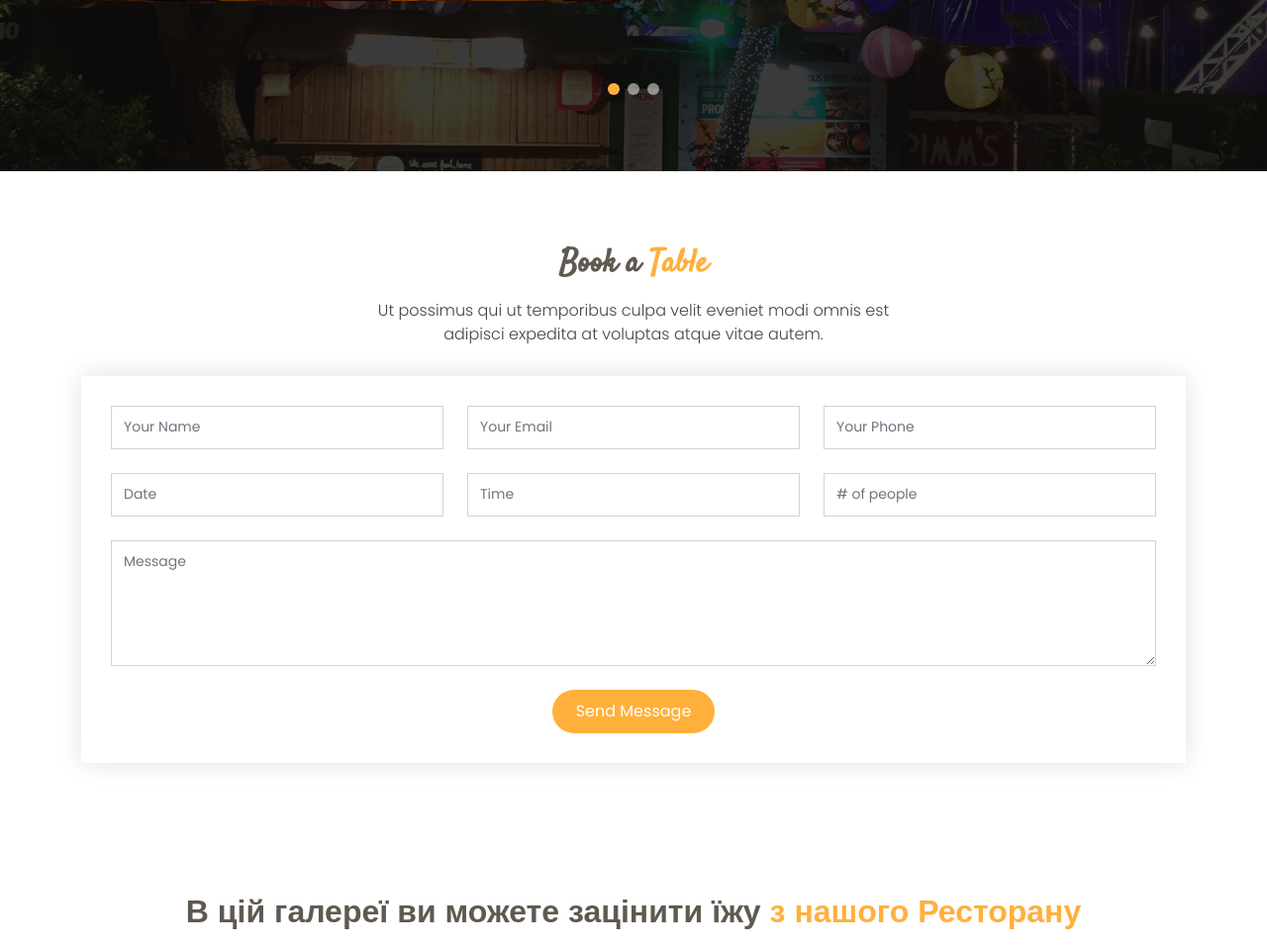
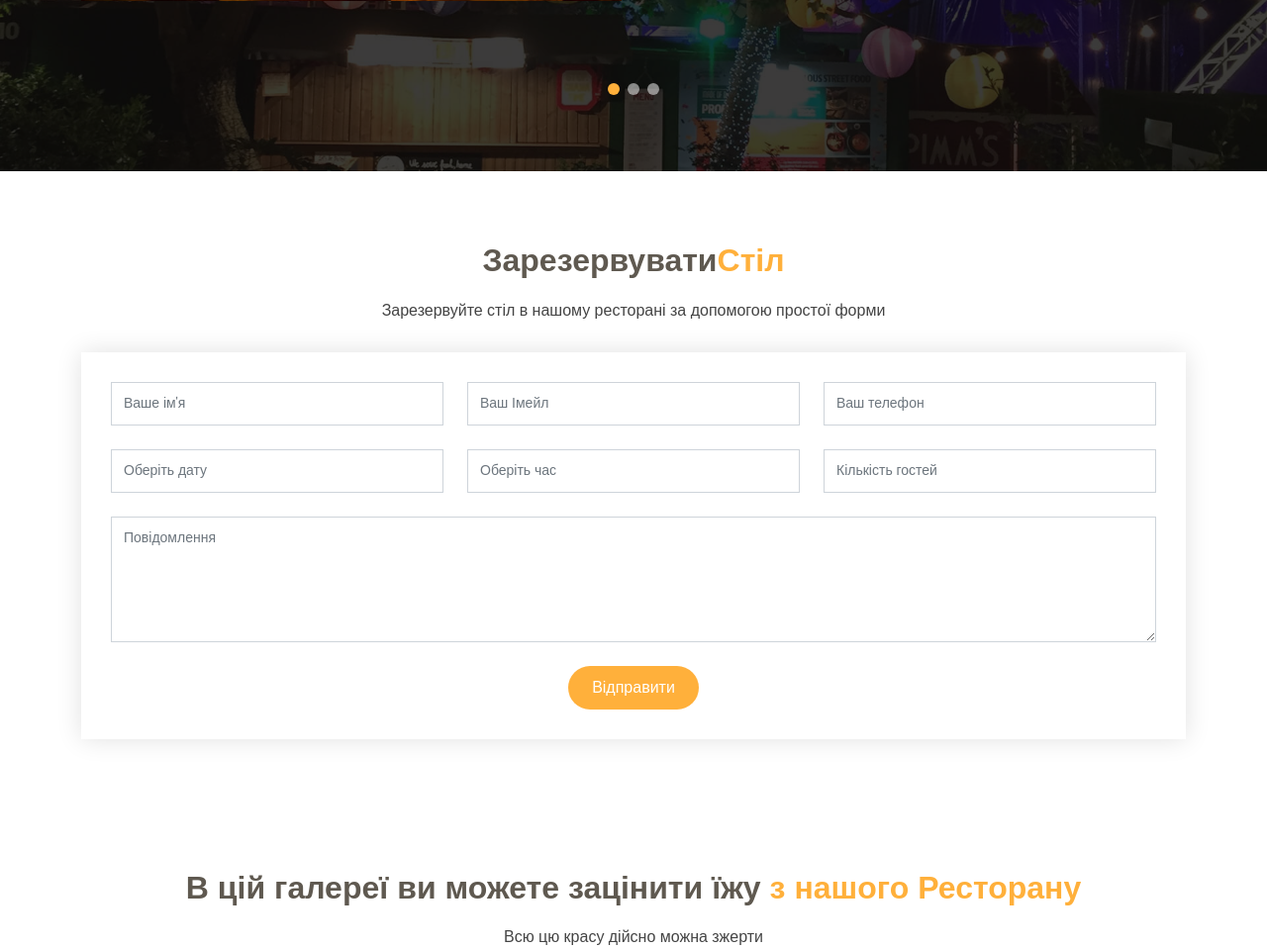
Before and after one commit to Garina006/My_restaurant, a Django app: page / in a window 1280 px wide. Shown: the part 3250-4209 px from the top of the page at 99% size. Run offline with Django 4.2, Linux system fonts and the light colour scheme; data comes from the database, SQL or seed files in the repository; both versions use the stored data as it was after the commit; some libraries are stand-ins or nearby versions.

Commit message:
create form for reservation table, change html (base)

```diff
--- /dev/null
+++ b/main_page/forms.py
@@ -0,0 +1,76 @@
+from django import forms
+from manager.models import UserReservation
+
+
+class UserReservationForm(forms.ModelForm):
+    name = forms.CharField(max_length=50,
+                           widget=forms.TextInput(attrs={
+                            'type': "text",
+                            'name': "name",
+                            'class': "form-control",
+                            'id':  "name",
+                            'placeholder':  "Ваше ім'я",
+                            'data - rule':  "minlen:4",
+                            'data - msg':  "Please enter at least 4 chars",
+                            }))
+
+    persons = forms.IntegerField(widget=forms.NumberInput(attrs={
+                            'type': 'number',
+                            'class': 'form-control',
+                            'name': 'people',
+                            'id': 'people',
+                            'placeholder': 'Кількість гостей',
+                            'data - rule': 'minlen:1',
+                            'data - msg': 'Введіть щонайменше 1 символ',
+                             }))
+
+    phone = forms.CharField(max_length=15, widget=forms.TextInput(attrs={
+                            'type': 'text',
+                            'class': 'form-control',
+                            'name': 'phone',
+                            'id': 'phone',
+                            'placeholder': 'Ваш телефон',
+                            'data-rule': 'minlen:10',
+                            'data-msg': 'Введіть щонайменше 10 символів',
+                            }))
+
+    message = forms.CharField(max_length=500, widget=forms.Textarea(attrs={
+                            'class': 'form-control',
+                            'name': 'message',
+                            'rows': '5',
+                            'placeholder': 'Повідомлення',
+                            }))
+
+    email = forms.EmailField(widget=forms.EmailInput(attrs={
+                            'type': 'email',
+                            'class': 'form-control',
+                            'name': 'email',
+                            'id': 'email',
+                            'placeholder': 'Ваш Імейл',
+                            'data-rule': 'email',
+                            'data-msg': 'Будь ласка, введіть вірний імейл',
+                            }))
+
+    date_reserve = forms.DateField(widget=forms.DateInput(attrs={
+                            'type': 'text',
+                            'name': 'date',
+                            'class': 'form-control',
+                            'id': 'date',
+                            'placeholder': 'Оберіть дату',
+                            'data-rule': 'minlen:4',
+                            'data-msg': 'Введіть щонайменше 4 символи',
+                            }))
+
+    time_reserve = forms.TimeField(widget=forms.TimeInput(attrs={
+                            'type': 'text',
+                            'class': 'form-control',
+                            'name': 'time',
+                            'id': 'time',
+                            'placeholder': 'Оберіть час',
+                            'data-rule': 'minlen:4',
+                            'data-msg': 'Введіть щонайменше 4 символи',
+                            }))
+
+    class Meta:
+        model = UserReservation
+        fields = ('name', 'persons', 'phone', 'message', 'email', 'date_reserve', 'time_reserve')
--- a/main_page/templates/base.html
+++ b/main_page/templates/base.html
@@ -22,39 +22,40 @@
       <div class="container">
 
         <div class="section-title">
-          <h2>Book a <span>Table</span></h2>
-          <p>Ut possimus qui ut temporibus culpa velit eveniet modi omnis est adipisci expedita at voluptas atque vitae autem.</p>
+          <h2>Зарезервувати<span>Стіл</span></h2>
+          <p>Зарезервуйте стіл в нашому ресторані за допомогою простої форми</p>
         </div>
 
-        <form action="forms/book-a-table.php" method="post" role="form" class="php-email-form">
+        <form method="post" role="form" class="php-email-form">
+            {% csrf_token %}
           <div class="row">
             <div class="col-lg-4 col-md-6 form-group">
-              <input type="text" name="name" class="form-control" id="name" placeholder="Your Name" data-rule="minlen:4" data-msg="Please enter at least 4 chars">
+                {{form_reserve.name}}
               <div class="validate"></div>
             </div>
             <div class="col-lg-4 col-md-6 form-group mt-3 mt-md-0">
-              <input type="email" class="form-control" name="email" id="email" placeholder="Your Email" data-rule="email" data-msg="Please enter a valid email">
+                {{form_reserve.email}}
               <div class="validate"></div>
             </div>
             <div class="col-lg-4 col-md-6 form-group mt-3 mt-md-0">
-              <input type="text" class="form-control" name="phone" id="phone" placeholder="Your Phone" data-rule="minlen:4" data-msg="Please enter at least 4 chars">
+                {{form_reserve.phone}}
               <div class="validate"></div>
             </div>
             <div class="col-lg-4 col-md-6 form-group mt-3">
-              <input type="text" name="date" class="form-control" id="date" placeholder="Date" data-rule="minlen:4" data-msg="Please enter at least 4 chars">
+                {{form_reserve.date_reserve}}
               <div class="validate"></div>
             </div>
             <div class="col-lg-4 col-md-6 form-group mt-3">
-              <input type="text" class="form-control" name="time" id="time" placeholder="Time" data-rule="minlen:4" data-msg="Please enter at least 4 chars">
+                {{form_reserve.time_reserve}}
               <div class="validate"></div>
             </div>
             <div class="col-lg-4 col-md-6 form-group mt-3">
-              <input type="number" class="form-control" name="people" id="people" placeholder="# of people" data-rule="minlen:1" data-msg="Please enter at least 1 chars">
+                {{form_reserve.persons}}
               <div class="validate"></div>
             </div>
           </div>
           <div class="form-group mt-3">
-            <textarea class="form-control" name="message" rows="5" placeholder="Message"></textarea>
+              {{form_reserve.message}}
             <div class="validate"></div>
           </div>
           <div class="mb-3">
@@ -62,7 +63,7 @@
             <div class="error-message"></div>
             <div class="sent-message">Your booking request was sent. We will call back or send an Email to confirm your reservation. Thank you!</div>
           </div>
-          <div class="text-center"><button type="submit">Send Message</button></div>
+          <div class="text-center"><button type="submit">Відправити</button></div>
         </form>
 
       </div>
--- a/main_page/views.py
+++ b/main_page/views.py
@@ -1,9 +1,12 @@
 from django.shortcuts import render
 from .models import Category, Dish, Presentation, Events, Gallery, Information, Testimonials, Chefs
+from .forms import UserReservationForm
 import random
 
 # Create your views here.
 def main_view(request):
+
+    form_reserve = UserReservationForm()
 
     dishes = Dish.objects.filter(is_visible=True)
     categories = Category.objects.filter(is_visible=True)
@@ -31,5 +34,6 @@ def main_view(request):
         'chefs': chefs,
         'testimonials': testimonials,
         'info': info,
+        'form_reserve': form_reserve,
 
     })
```
Also changed, not shown: db.sqlite3.
